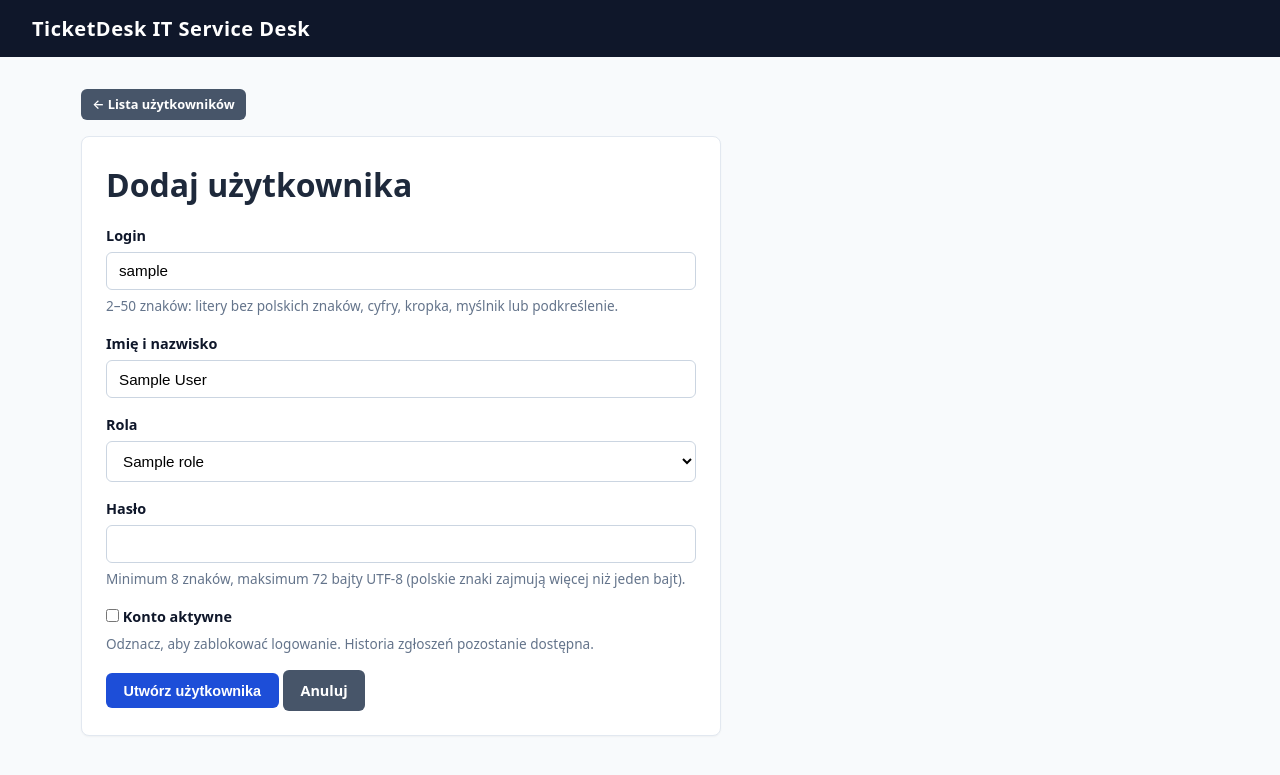
After one commit to youngkuba05/helpdesk-projekt, a FastAPI app: template ticketdesk/app/templates/user_form.html in a window 1280 px wide. The commit adds this page. Shown: the top 775 px of the page. Run offline with FastAPI, Linux system fonts and the light colour scheme; the template is opened without the code that fills it: most values are stand-ins (such as "Sample title", 1, 10 or a date in 2020).

Commit message:
Zarządzanie użytkownikami przez admina

```diff
--- a/ticketdesk/app/main.py
+++ b/ticketdesk/app/main.py
@@ -7,6 +7,8 @@ from fastapi.responses import HTMLResponse, RedirectResponse, Response
 from fastapi.staticfiles import StaticFiles
 from fastapi.templating import Jinja2Templates
 from sqlalchemy.orm import Session
+from sqlalchemy import inspect, text, func
+from sqlalchemy.exc import IntegrityError
 from itsdangerous import URLSafeSerializer, BadSignature
 from passlib.context import CryptContext
 from pydantic import ValidationError
@@ -15,7 +17,7 @@ from .database import engine, SessionLocal, get_db, Base
 from .models import User, Ticket, Comment, Attachment
 from .schemas import (
     LoginInput, TicketCreateInput, CommentCreateInput, StatusUpdateInput,
-    ALLOWED_CATEGORIES, ALLOWED_PRIORITIES, ALLOWED_STATUSES
+    ALLOWED_CATEGORIES, ALLOWED_PRIORITIES, ALLOWED_STATUSES, UserInput, USER_ROLES
 )
 
 app = FastAPI(
@@ -51,6 +53,18 @@ ALLOWED_MIME_TYPES = {
 @app.on_event("startup")
 def startup_event():
     Base.metadata.create_all(bind=engine)
+    # Uzupełnienie istniejących instalacji bez usuwania danych.
+    columns = {column["name"] for column in inspect(engine).get_columns("users")}
+    with engine.begin() as connection:
+        if "is_active" not in columns:
+            connection.execute(text("ALTER TABLE users ADD COLUMN is_active BOOLEAN NOT NULL DEFAULT TRUE"))
+        if "session_version" not in columns:
+            connection.execute(text("ALTER TABLE users ADD COLUMN session_version INTEGER NOT NULL DEFAULT 0"))
+        # Jednorazowa migracja wbudowanego konta administratora.
+        if "is_active" not in columns:
+            connection.execute(text(
+                "UPDATE users SET role = 'admin' WHERE username = 'admin.helpdesk' AND role = 'agent'"
+            ))
     db = SessionLocal()
     try:
         if db.query(User).count() == 0:
@@ -75,9 +89,9 @@ def startup_event():
                 ),
                 User(
                     username="admin.helpdesk",
-                    full_name="Stanisław Rajm (Starszy Specjalista IT)",
+                    full_name="Stanisław Rajm (Administrator IT)",
                     password_hash=pwd_context.hash("agent123"),
-                    role="agent"
+                    role="admin"
                 ),
             ]
             db.add_all(users)
@@ -120,7 +134,10 @@ def get_current_user(request: Request, db: Session = Depends(get_db)) -> Optiona
         user_id = data.get("user_id")
         if not user_id:
             return None
-        return db.query(User).filter(User.id == user_id).first()
+        user = db.query(User).filter(User.id == user_id, User.is_active.is_(True)).first()
+        if user and data.get("session_version", 0) == user.session_version:
+            return user
+        return None
     except BadSignature:
         return None
 
@@ -181,7 +198,7 @@ def root(request: Request, db: Session = Depends(get_db)):
     user = get_current_user(request, db)
     if not user:
         return RedirectResponse(url="/login", status_code=status.HTTP_303_SEE_OTHER)
-    if user.role == "agent":
+    if user.role in ("agent", "admin"):
         return RedirectResponse(url="/panel/agent", status_code=status.HTTP_303_SEE_OTHER)
     return RedirectResponse(url="/panel/employee", status_code=status.HTTP_303_SEE_OTHER)
 
@@ -211,16 +228,16 @@ def login_submit(
         )
 
     user = db.query(User).filter(User.username == credentials.username).first()
-    if not user or not pwd_context.verify(credentials.password, user.password_hash):
+    if not user or not user.is_active or not pwd_context.verify(credentials.password, user.password_hash):
         return templates.TemplateResponse(
             "login.html",
             {"request": request, "error": "Błędna nazwa użytkownika lub hasło."},
             status_code=401
         )
 
-    # Utworzenie bezstanowego ciasteczka sesyjnego z identyfikatorem i rolą użytkownika
-    token = serializer.dumps({"user_id": user.id, "role": user.role})
-    target_url = "/panel/agent" if user.role == "agent" else "/panel/employee"
+    # Wersja sesji pozwala unieważnić ciasteczka po zmianie hasła lub uprawnień.
+    token = serializer.dumps({"user_id": user.id, "session_version": user.session_version})
+    target_url = "/panel/agent" if user.role in ("agent", "admin") else "/panel/employee"
     response = RedirectResponse(url=target_url, status_code=status.HTTP_303_SEE_OTHER)
     response.set_cookie(
         key=SESSION_COOKIE_NAME,
@@ -332,7 +349,7 @@ def agent_panel(
     user: User = Depends(require_user),
     db: Session = Depends(get_db)
 ):
-    if user.role != "agent":
+    if user.role not in ("agent", "admin"):
         return RedirectResponse(url="/panel/employee", status_code=status.HTTP_303_SEE_OTHER)
 
     query = db.query(Ticket)
@@ -375,7 +392,7 @@ def claim_ticket(
     user: User = Depends(require_user),
     db: Session = Depends(get_db)
 ):
-    if user.role != "agent":
+    if user.role not in ("agent", "admin"):
         raise HTTPException(status_code=403, detail="Brak uprawnień Agenta IT.")
 
     ticket = db.query(Ticket).filter(Ticket.id == ticket_id).first()
@@ -400,7 +417,7 @@ def update_ticket_status(
     user: User = Depends(require_user),
     db: Session = Depends(get_db)
 ):
-    if user.role != "agent":
+    if user.role not in ("agent", "admin"):
         raise HTTPException(status_code=403, detail="Tylko Agent IT może bezpośrednio zmieniać status sprawy.")
 
     ticket = db.query(Ticket).filter(Ticket.id == ticket_id).first()
@@ -467,7 +484,7 @@ async def add_comment(
     if user.role == "employee" and ticket.creator_id != user.id:
         raise HTTPException(status_code=403, detail="Brak dostępu do tego zgłoszenia.")
 
-    if ticket.status == "Zamknięty" and user.role != "agent":
+    if ticket.status == "Zamknięty" and user.role not in ("agent", "admin"):
         return RedirectResponse(
             url=f"/tickets/{ticket_id}?error=Zgłoszenie jest zamknięte. Nie można dodawać nowych komentarzy.",
             status_code=status.HTTP_303_SEE_OTHER
@@ -491,7 +508,7 @@ async def add_comment(
     db.add(comment)
 
     # Dynamiczna zmiana statusu sprawy przy odpowiedzi
-    if user.role == "agent":
+    if user.role in ("agent", "admin"):
         if not ticket.assigned_agent_id:
             ticket.assigned_agent_id = user.id
         if validated.new_status:
@@ -539,3 +556,123 @@ def get_attachment(
         "Content-Disposition": f'{disposition}; filename="{attachment.filename}"'
     }
     return Response(content=attachment.data, media_type=attachment.mime_type, headers=headers)
+
+
+# --- ROUTING: ZARZĄDZANIE UŻYTKOWNIKAMI PRZEZ ADMINISTRATORA IT ---
+def require_admin(user: User = Depends(require_user)) -> User:
+    if user.role != "admin":
+        raise HTTPException(status_code=403, detail="Wymagane uprawnienia administratora IT.")
+    return user
+
+
+def admin_csrf_token(user: User) -> str:
+    return serializer.dumps({"purpose": "manage-users", "user_id": user.id,
+                             "session_version": user.session_version})
+
+
+def verify_admin_csrf(token: str, user: User):
+    try:
+        payload = serializer.loads(token)
+    except BadSignature:
+        raise HTTPException(status_code=403, detail="Nieprawidłowy token formularza.")
+    if payload != {"purpose": "manage-users", "user_id": user.id,
+                   "session_version": user.session_version}:
+        raise HTTPException(status_code=403, detail="Nieprawidłowy token formularza.")
+
+
+def render_user_form(request, user, db, editing=None, values=None, error=None, status_code=200):
+    return templates.TemplateResponse("user_form.html", {
+        "request": request, "user": user, "editing": editing,
+        "values": values if values is not None else editing,
+        "roles": USER_ROLES, "csrf_token": admin_csrf_token(user), "error": error,
+    }, status_code=status_code)
+
+
+@app.get("/admin/users", response_class=HTMLResponse)
+def users_panel(request: Request, user: User = Depends(require_admin), db: Session = Depends(get_db)):
+    return templates.TemplateResponse("users.html", {
+        "request": request, "user": user, "roles": USER_ROLES,
+        "users": db.query(User).order_by(User.username).all(),
+        "saved": request.query_params.get("saved") == "1",
+    })
+
+
+@app.get("/admin/users/new", response_class=HTMLResponse)
+def new_user_form(request: Request, user: User = Depends(require_admin), db: Session = Depends(get_db)):
+    return render_user_form(request, user, db, values={"role": "employee", "is_active": True})
+
+
+@app.get("/admin/users/{user_id}/edit", response_class=HTMLResponse)
+def edit_user_form(user_id: int, request: Request, user: User = Depends(require_admin),
+                   db: Session = Depends(get_db)):
+    editing = db.get(User, user_id)
+    if not editing:
+        raise HTTPException(status_code=404, detail="Użytkownik nie istnieje.")
+    return render_user_form(request, user, db, editing=editing)
+
+
+def save_managed_user(request, admin, db, username, full_name, role, is_active, password,
+                      csrf_token, editing=None):
+    verify_admin_csrf(csrf_token, admin)
+    values = {"username": username, "full_name": full_name, "role": role, "is_active": is_active}
+
+    def error_response(message, code=400):
+        return render_user_form(request, admin, db, editing, values, message, code)
+
+    try:
+        data = UserInput(**values, password=password)
+    except ValidationError:
+        return error_response(
+            "Sprawdź dane: login 2–50 znaków (litery bez polskich znaków, cyfry, kropka, "
+            "myślnik, podkreślenie), imię i nazwisko 2–100 znaków, poprawna rola. "
+            "Hasło musi mieć co najmniej 8 znaków i maksymalnie 72 bajty UTF-8."
+        )
+    if not editing and not data.password:
+        return error_response("Podaj hasło dla nowego użytkownika.")
+    if editing and editing.id == admin.id and (data.role != "admin" or not data.is_active):
+        return error_response("Nie możesz zablokować własnego konta ani odebrać sobie roli administratora.")
+
+    duplicate = db.query(User).filter(func.lower(User.username) == data.username.lower())
+    if editing:
+        duplicate = duplicate.filter(User.id != editing.id)
+    if duplicate.first():
+        return error_response("Użytkownik o takim loginie już istnieje.", 409)
+
+    target = editing or User()
+    if editing and (data.password or target.role != data.role or target.is_active != data.is_active):
+        target.session_version += 1
+    target.username = data.username
+    target.full_name = data.full_name
+    target.role = data.role
+    target.is_active = data.is_active
+    if data.password:
+        target.password_hash = pwd_context.hash(data.password)
+    db.add(target)
+    try:
+        db.commit()
+    except IntegrityError:
+        db.rollback()
+        return error_response("Użytkownik o takim loginie już istnieje.", 409)
+    return RedirectResponse("/admin/users?saved=1", status_code=303)
+
+
+@app.post("/admin/users/new", response_class=HTMLResponse)
+def create_managed_user(
+    request: Request, username: str = Form(""), full_name: str = Form(""),
+    role: str = Form("employee"), is_active: bool = Form(False), password: str = Form(""),
+    csrf_token: str = Form(""), user: User = Depends(require_admin), db: Session = Depends(get_db)
+):
+    return save_managed_user(request, user, db, username, full_name, role, is_active, password, csrf_token)
+
+
+@app.post("/admin/users/{user_id}/edit", response_class=HTMLResponse)
+def update_managed_user(
+    user_id: int, request: Request, username: str = Form(""), full_name: str = Form(""),
+    role: str = Form("employee"), is_active: bool = Form(False), password: str = Form(""),
+    csrf_token: str = Form(""), user: User = Depends(require_admin), db: Session = Depends(get_db)
+):
+    editing = db.get(User, user_id)
+    if not editing:
+        raise HTTPException(status_code=404, detail="Użytkownik nie istnieje.")
+    return save_managed_user(request, user, db, username, full_name, role, is_active, password,
+                             csrf_token, editing)
--- a/ticketdesk/app/models.py
+++ b/ticketdesk/app/models.py
@@ -1,6 +1,6 @@
 from datetime import datetime
 from sqlalchemy import (
-    Column, Integer, String, Text, DateTime, ForeignKey, LargeBinary
+    Column, Integer, String, Text, DateTime, ForeignKey, LargeBinary, Boolean
 )
 from sqlalchemy.orm import relationship
 from .database import Base
@@ -13,8 +13,10 @@ class User(Base):
     username = Column(String(50), unique=True, nullable=False, index=True)
     full_name = Column(String(100), nullable=False)
     password_hash = Column(String(255), nullable=False)
-    # Role: "employee" (Pracownik) lub "agent" (Agent IT)
+    # Role: employee (Pracownik), agent (Agent IT), admin (Administrator IT)
     role = Column(String(20), nullable=False, default="employee")
+    is_active = Column(Boolean, nullable=False, default=True, server_default="true")
+    session_version = Column(Integer, nullable=False, default=0, server_default="0")
 
     created_tickets = relationship(
         "Ticket", back_populates="creator", foreign_keys="Ticket.creator_id"
--- a/ticketdesk/app/static/style.css
+++ b/ticketdesk/app/static/style.css
@@ -252,3 +252,13 @@ th {
     min-width: 160px;
     flex: 1;
 }
+.page-heading { display: flex; justify-content: space-between; align-items: center; gap: 1rem; flex-wrap: wrap; margin-bottom: 1rem; }
+.page-heading h1 { margin-bottom: 0; }
+.table-scroll { overflow-x: auto; }
+.user-form { max-width: 640px; margin-top: 1rem; }
+.help-text { color: var(--muted); font-size: 0.85rem; margin: 0.4rem 0 1rem; }
+.alert-success { background: #dcfce7; border: 1px solid #86efac; color: #166534; padding: 0.85rem 1rem; border-radius: 6px; margin-bottom: 1.25rem; }
+@media (max-width: 850px) {
+    .navbar, .navbar .nav-right { flex-wrap: wrap; gap: 0.75rem; }
+    .navbar { padding: 1rem; }
+}
--- a/ticketdesk/app/templates/base.html
+++ b/ticketdesk/app/templates/base.html
@@ -11,9 +11,13 @@
         <a href="/" class="brand">TicketDesk IT Service Desk</a>
         {% if user %}
         <div class="nav-right">
+            {% if user.role == 'admin' %}
+            <a href="/panel/agent" class="btn btn-secondary btn-sm">Zgłoszenia</a>
+            <a href="/admin/users" class="btn btn-sm">Użytkownicy</a>
+            {% endif %}
             <span>Zalogowano jako: <strong>{{ user.full_name }}</strong></span>
             <span class="role-badge">
-                {% if user.role == 'agent' %}Agent IT{% else %}Pracownik{% endif %}
+                {% if user.role == 'admin' %}Administrator IT{% elif user.role == 'agent' %}Agent IT{% else %}Pracownik{% endif %}
             </span>
             <form action="/logout" method="post" style="display:inline;">
                 <button type="submit" class="btn btn-secondary btn-sm">Wyloguj</button>
--- a/ticketdesk/app/templates/login.html
+++ b/ticketdesk/app/templates/login.html
@@ -30,7 +30,7 @@
             <li><strong>Pracownik 1:</strong> <code>jan.kowalski</code> / <code>pracownik123</code></li>
             <li><strong>Pracownik 2:</strong> <code>anna.nowak</code> / <code>pracownik123</code></li>
             <li><strong>Agent IT 1:</strong> <code>agent.it</code> / <code>agent123</code></li>
-            <li><strong>Agent IT 2:</strong> <code>admin.helpdesk</code> / <code>agent123</code></li>
+            <li><strong>Administrator IT:</strong> <code>admin.helpdesk</code> / <code>agent123</code></li>
         </ul>
     </div>
 </div>
--- /dev/null
+++ b/ticketdesk/app/templates/user_form.html
@@ -0,0 +1,40 @@
+{% extends "base.html" %}
+{% block content %}
+<a href="/admin/users" class="btn btn-secondary btn-sm">&larr; Lista użytkowników</a>
+<div class="card user-form">
+    <h1>{{ 'Edytuj użytkownika' if editing else 'Dodaj użytkownika' }}</h1>
+    {% if error %}<div class="alert-error" role="alert">{{ error }}</div>{% endif %}
+    <form action="{{ '/admin/users/' ~ editing.id ~ '/edit' if editing else '/admin/users/new' }}" method="post">
+        <input type="hidden" name="csrf_token" value="{{ csrf_token }}">
+        <div class="form-group">
+            <label for="username">Login</label>
+            <input id="username" name="username" type="text" value="{{ values.username or '' }}" minlength="2" maxlength="50" pattern="[a-zA-Z0-9_.\-]+" required autocomplete="off" aria-describedby="login-help">
+            <p id="login-help" class="help-text">2–50 znaków: litery bez polskich znaków, cyfry, kropka, myślnik lub podkreślenie.</p>
+        </div>
+        <div class="form-group">
+            <label for="full_name">Imię i nazwisko</label>
+            <input id="full_name" name="full_name" type="text" value="{{ values.full_name or '' }}" minlength="2" maxlength="100" required>
+        </div>
+        <div class="form-group">
+            <label for="role">Rola</label>
+            <select id="role" name="role" required>
+                {% for value, label in roles.items() %}
+                <option value="{{ value }}" {% if values.role == value %}selected{% endif %}>{{ label }}</option>
+                {% endfor %}
+            </select>
+        </div>
+        <div class="form-group">
+            <label for="password">{{ 'Nowe hasło (opcjonalnie)' if editing else 'Hasło' }}</label>
+            <input id="password" name="password" type="password" minlength="8" maxlength="72" autocomplete="new-password" {% if not editing %}required{% endif %} aria-describedby="password-help">
+            <p id="password-help" class="help-text">Minimum 8 znaków, maksimum 72 bajty UTF-8 (polskie znaki zajmują więcej niż jeden bajt).{% if editing %} Puste pole zachowuje obecne hasło.{% endif %}</p>
+        </div>
+        <div class="form-group">
+            <label><input name="is_active" type="checkbox" value="true" {% if values.is_active %}checked{% endif %}> Konto aktywne</label>
+            <p class="help-text">Odznacz, aby zablokować logowanie. Historia zgłoszeń pozostanie dostępna.</p>
+        </div>
+        {% if editing and editing.id == user.id %}<p class="help-text">Nie możesz zablokować własnego konta ani zmienić swojej roli. Zmiana własnego hasła wymaga ponownego logowania.</p>{% endif %}
+        <button type="submit" class="btn">{{ 'Zapisz zmiany' if editing else 'Utwórz użytkownika' }}</button>
+        <a href="/admin/users" class="btn btn-secondary">Anuluj</a>
+    </form>
+</div>
+{% endblock %}
--- /dev/null
+++ b/ticketdesk/requirements-test.txt
@@ -0,0 +1,2 @@
+-r requirements.txt
+httpx==0.27.2
```
Also changed, not shown: ticketdesk/app/schemas.py (+23 -0 lines), ticketdesk/app/templates/ticket_detail.html (+5 -5 lines), ticketdesk/app/templates/users.html (added, +27 -0 lines), ticketdesk/tests/test_user_management.py (added, +133 -0 lines), 1 other file.
